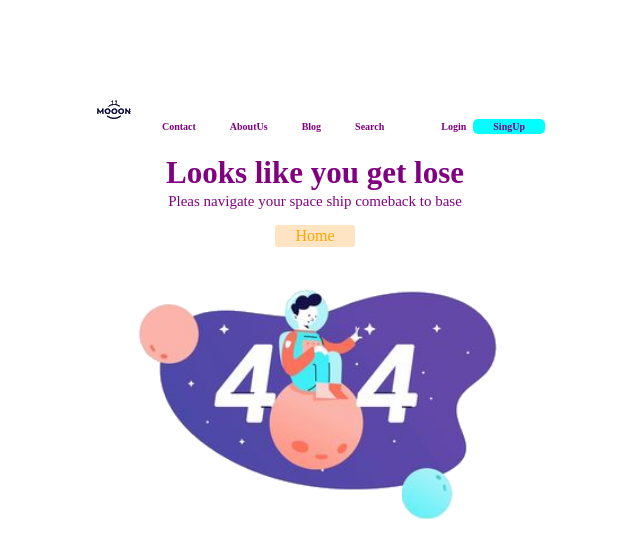
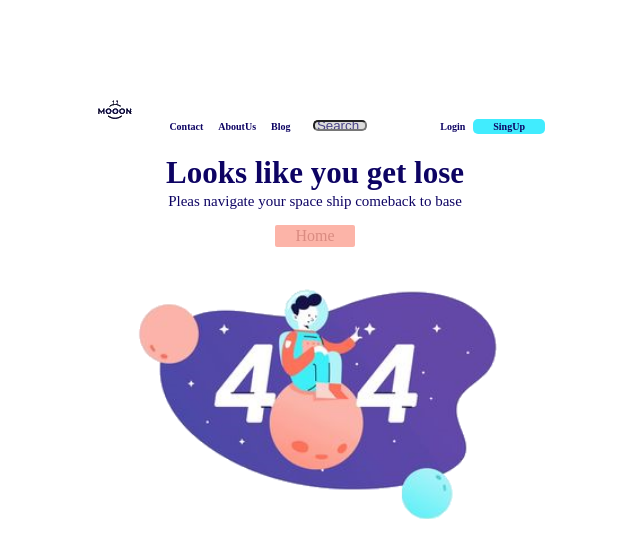
Before and after one commit to AndriusMart/5-astro, a website: page index.html in a window 1280 px wide. Shown: the whole page, without its empty margins (325-965 px from the left). Drawn offline with Linux system fonts and the light colour scheme.

Commit message:
search and spacing

```diff
--- a/index.css
+++ b/index.css
@@ -15,7 +15,6 @@ body{
       display: flex;
       justify-content: space-between;
       flex: auto;
-      word-spacing: 50px;
       align-items: baseline;
       align-content: center;
   }
@@ -24,12 +23,13 @@ body{
   }
   .header a {
       text-decoration: none;
-      color: purple;
+      color: #0D0363;
       font-weight: bold;
       font-size: 10px;
+      margin-left: 1px;
   }
   .header nav.base-menu{
-    word-spacing: 30px;
+    word-spacing: 10px;
   }
   .header nav.log {
     margin-left: 40px;
@@ -38,8 +38,20 @@ body{
   .header a.sing{
     padding: 2px 20px;
     text-decoration: none;
-    background-color: aqua;
+    background-color: #41ECFE;
     border-radius: 5px;
+  }
+  ::placeholder {
+    color: #0D0363;
+    opacity: 0.7;
+  }
+  .header input{
+    margin-right:  10px;
+    width: 10%;
+    height: 5px;
+    background-color: gainsboro;
+    border-radius: 5px;
+
   }
   .content{
     align-items: center;
@@ -51,19 +63,19 @@ body{
   }
   .content h1 {
       font-size: 31px;
-      color: purple;
+      color: #0D0363;
       margin-bottom: 1px;
   }
   .content p{
     font-size: 15px;
-    color: purple;
+    color: #0D0363;
     margin-top: 1px;
   }
   .content a{
       padding: 2px 20px;
       text-decoration: none;
-      color: orange;
-      background-color: bisque;
+      color: #D98B81;
+      background-color: #FCB4A8;
       border-radius: 2px;
   }
   .content img{
--- a/index.html
+++ b/index.html
@@ -14,8 +14,8 @@
         <a href="#">Contact</a>
         <a href="#">AboutUs</a>
         <a href="#">Blog</a>
-        <a href="#">Search</a>
         </nav>
+        <input type="text" placeholder="Search">
         <nav class="log">
         <a href="#">Login</a>
         <a class="sing" href="#">SingUp</a>
```
